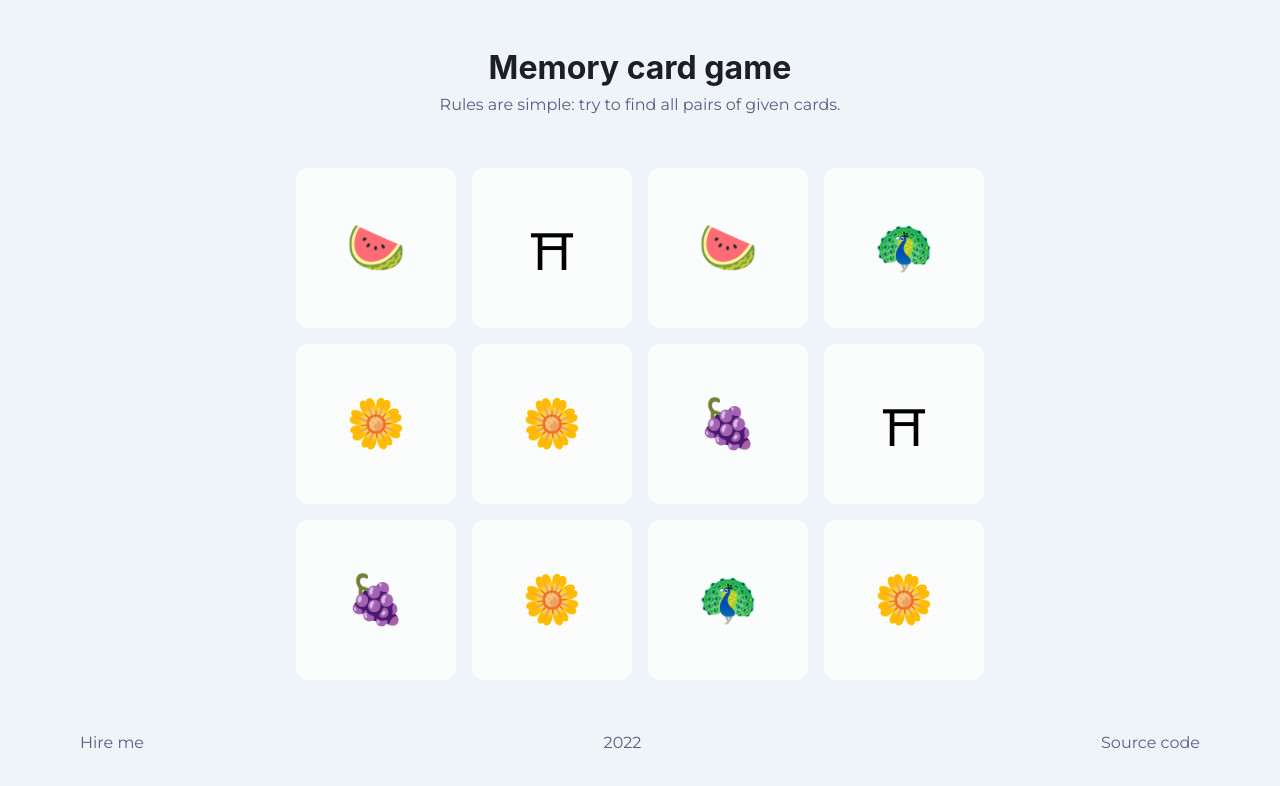
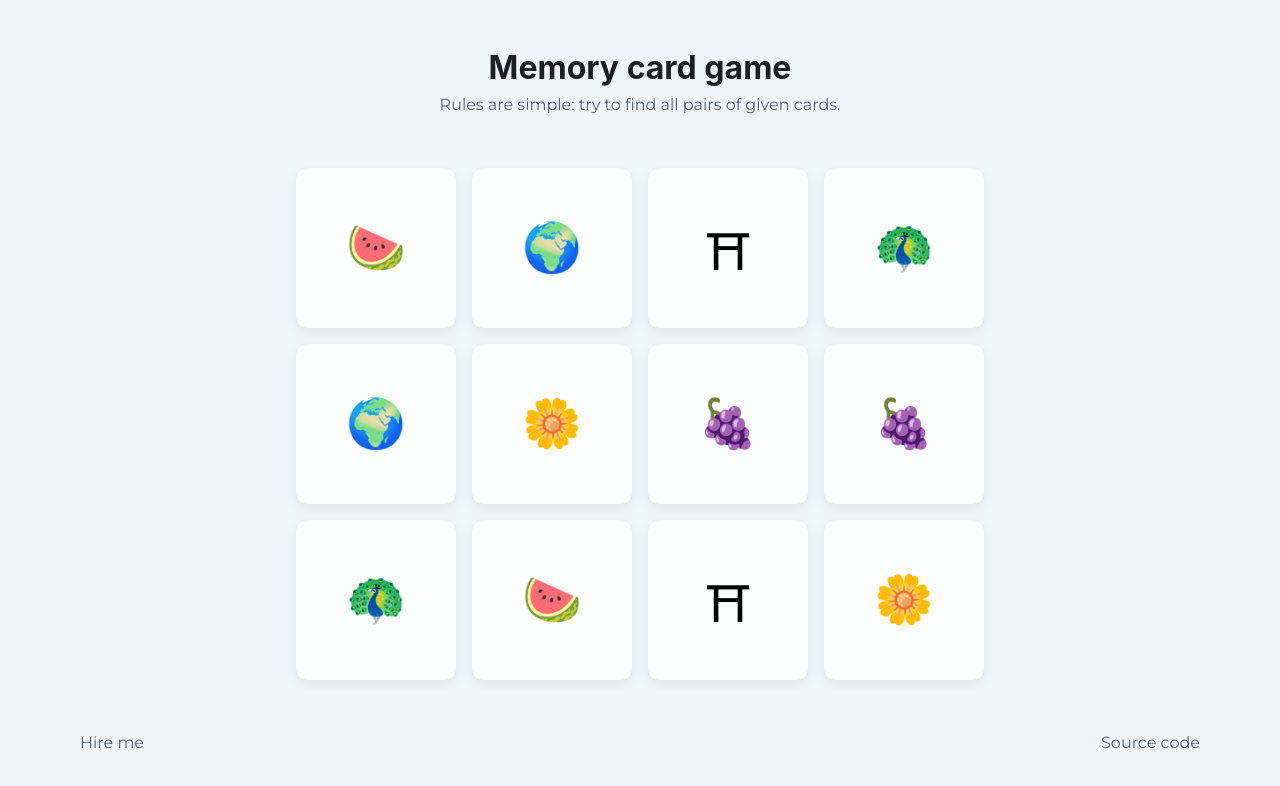
Before and after one commit to sashafromlibertalia/memory-card-game, a React (Create React App) app: page / in a window 1280 px wide. Shown: the top 786 px of the page. Built offline with nearby package versions, Linux system fonts and the light colour scheme.

Commit message:
feat(UI): added shuffling for cards with correct values

```diff
--- a/public/index.html
+++ b/public/index.html
@@ -4,7 +4,7 @@
     <meta charset="utf-8"/>
     <link rel="icon" href="%PUBLIC_URL%/favicon.ico"/>
     <meta name="viewport" content="width=device-width, initial-scale=1"/>
-    <meta name="theme-color" content="#000000"/>
+    <meta name="theme-color" content="#eef4f7"/>
     <meta name="description" content="Web site created using create-react-app"/>
     <link rel="apple-touch-icon" href="%PUBLIC_URL%/logo192.png"/>
     <link rel="manifest" href="%PUBLIC_URL%/manifest.json"/>
--- /dev/null
+++ b/src/common/cards.data.ts
@@ -0,0 +1,8 @@
+const cardsData = ["🌍", "🍉", "⛩", "🦚", "🌼", "🍇"]
+
+// Shuffle
+export default cardsData
+    .flatMap(card => [card, card])
+    .map(value => ({value, sort: Math.random()}))
+    .sort((a, b) => a.sort - b.sort)
+    .map(({value}) => value)
--- /dev/null
+++ b/src/common/interfaces/card.props.ts
@@ -0,0 +1,5 @@
+interface CardProps {
+    data: string;
+}
+
+export default CardProps;
--- /dev/null
+++ b/src/common/types/card.dto.ts
@@ -0,0 +1,6 @@
+type CardDTO = {
+    data: string,
+    isPicked: boolean,
+}
+
+export default CardDTO;
--- a/src/components/Card.tsx
+++ b/src/components/Card.tsx
@@ -1,9 +1,6 @@
-import React, {useState} from 'react';
+import React from 'react';
 import styled from 'styled-components'
-
-const Card = () => {
-    const data = ["🌍", "🍉", "⛩", "🦚", "🌼", "🍇"]
-    const [emoji] = useState(data[Math.floor(Math.random() * data.length)])
+import CardProps from "../common/interfaces/card.props";
 
 const Wrapper = styled.div`
   background: #fbfdfd;
@@ -14,14 +11,21 @@ const Card = () => {
   display: flex;
   justify-content: center;
   align-items: center;
+  box-shadow: 0 4px 8px 0 rgba(176, 192, 204, 0.2);
   font-size: 3rem;
   text-align: center;
+  transition: 150ms background-color ease;
   cursor: pointer;
+
+  &:hover {
+    background: #f2f8f8;
+  }
 `
 
+const Card = ({data}: CardProps) => {
     return (
         <Wrapper>
-            {emoji}
+            {data}
         </Wrapper>
     );
 };
--- a/src/components/Field.tsx
+++ b/src/components/Field.tsx
@@ -1,19 +1,20 @@
 import React from 'react';
 import styled from "styled-components";
 import Card from "./Card";
+import CardsData from "../common/cards.data";
+
+const Grid = styled.div`
+  display: grid;
+  grid-gap: 1rem;
+  grid-template-columns: repeat(4, 1fr);
+`
 
 const Field = () => {
     const AmountOfCards: number = 12
+    let container = []
 
-    const Grid = styled.div`
-      display: grid;
-      grid-gap: 1rem;
-      grid-template-columns: repeat(4, 1fr);
-    `
-
-    let container = []
     for (let i = 0; i < AmountOfCards; i++) {
-        container.push(<Card/>)
+        container.push(<Card key={`Card-${i + 1}`} data={CardsData[i]}/>)
     }
 
     return (
--- a/src/components/Footer.tsx
+++ b/src/components/Footer.tsx
@@ -1,17 +1,18 @@
 import React from 'react';
 import styled from "styled-components";
 
+const Wrapper = styled.footer`
+  display: flex;
+  justify-content: space-between;
+`
+
 const Footer = () => {
-    const Footer = styled.footer`
-      display: flex;
-      justify-content: space-between;
-    `
     return (
-        <Footer>
+        <Wrapper>
             <a href="https://github.com/sashafromlibertalia/CV" target="_blank" rel="noreferrer">Hire me</a>
-            <p>{new Date().getFullYear()}</p>
-            <a href="https://github.com/sashafromlibertalia/memory-card-game" target="_blank" rel="noreferrer">Source code</a>
-        </Footer>
+            <a href="https://github.com/sashafromlibertalia/memory-card-game" target="_blank" rel="noreferrer">Source
+                code</a>
+        </Wrapper>
     );
 };
 
```
Also changed, not shown: package.json (indentation only). Lines whose indentation alone changed are shown as unchanged.
